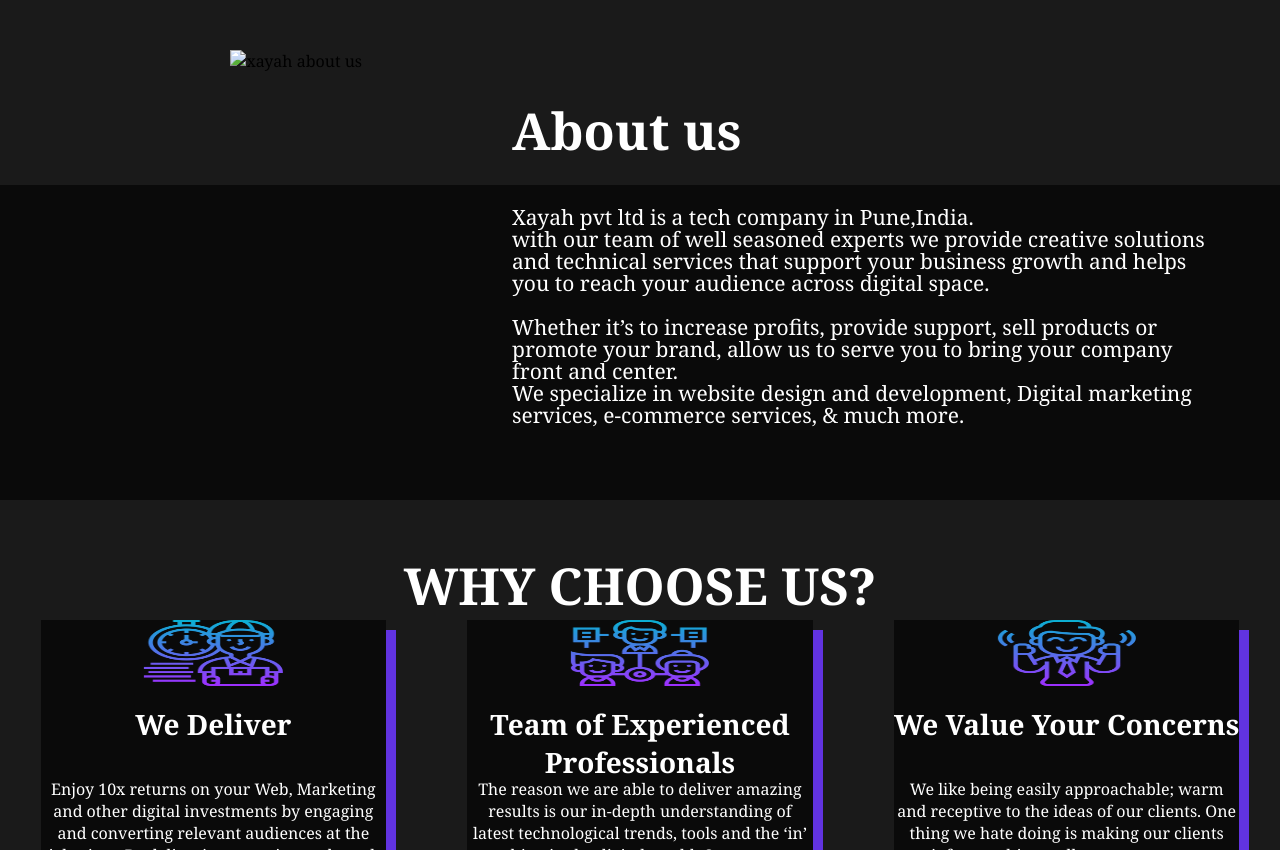
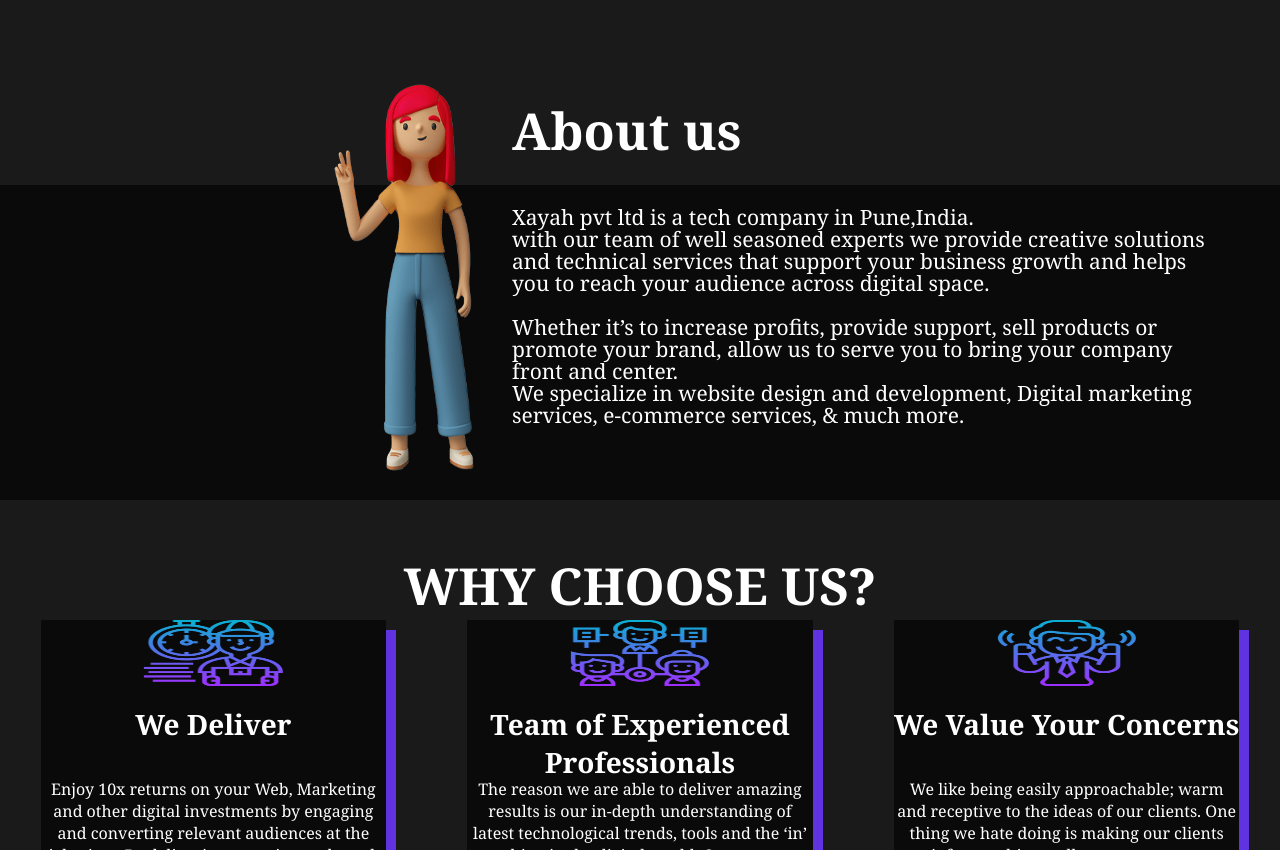
Before and after one commit to viju-webdeveloper/XAYAH, a plain HTML site: page index.html in a window 1280 px wide. Shown: the part 5618-6468 px from the top of the page. Drawn offline with Linux system fonts and the light colour scheme; the site is published under a folder, as on GitHub Pages, so addresses that start at the root find nothing.

Commit message:
update index image

```diff
--- a/index.html
+++ b/index.html
@@ -682,7 +682,7 @@
 
     <div class="aboutus">
       <header> About us</header>
-      <img src="/assets/images/1.HOMEPAGE/DM who we are.png" alt="xayah about us" />
+      <img src="./assets/images/1.HOMEPAGE/DM who we are.png" alt="xayah about us" />
       <div class="aboutus-section">
         <p>Xayah pvt ltd is a tech company in Pune,India. <br>
           with our team of well seasoned experts we provide creative solutions and technical services that support your
```
